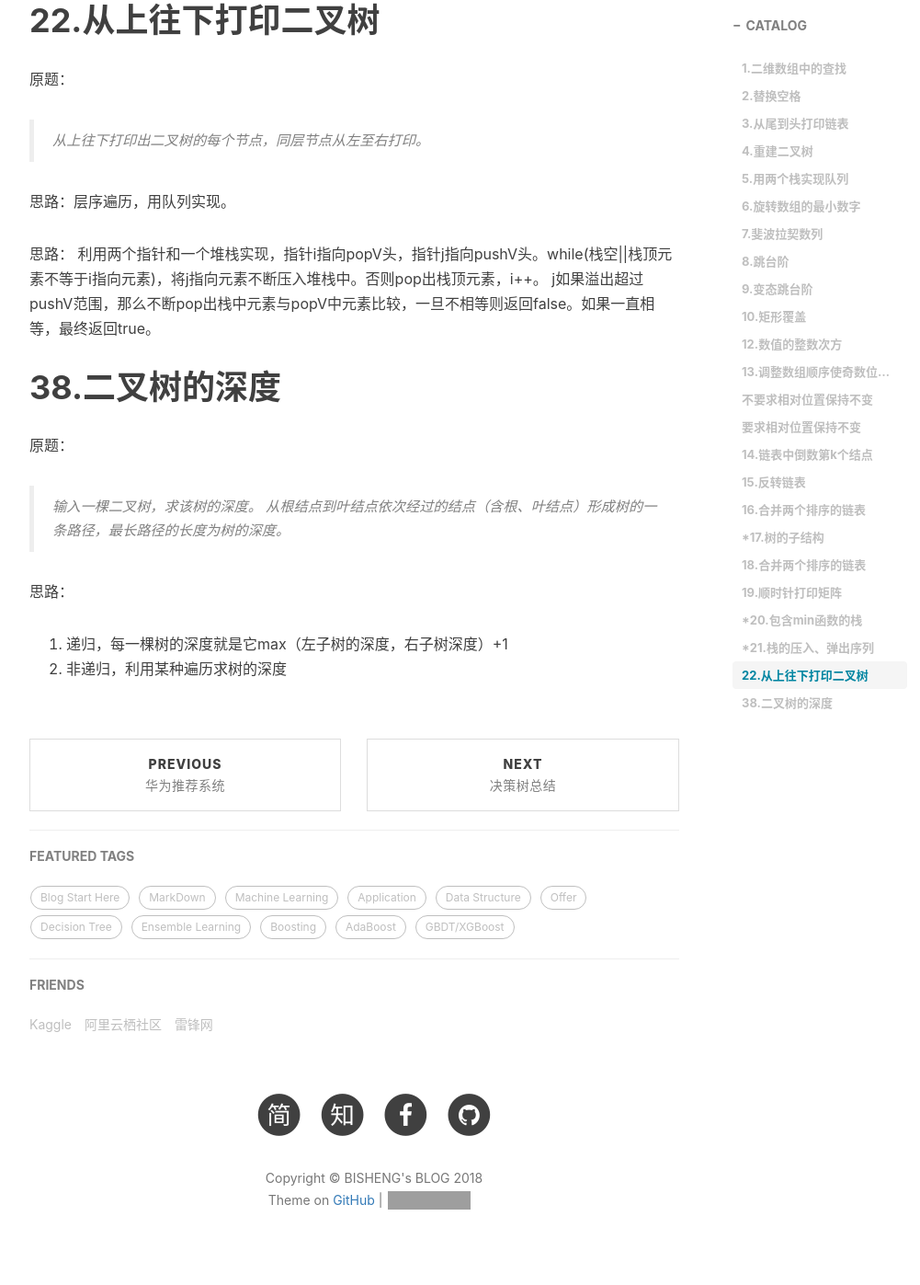
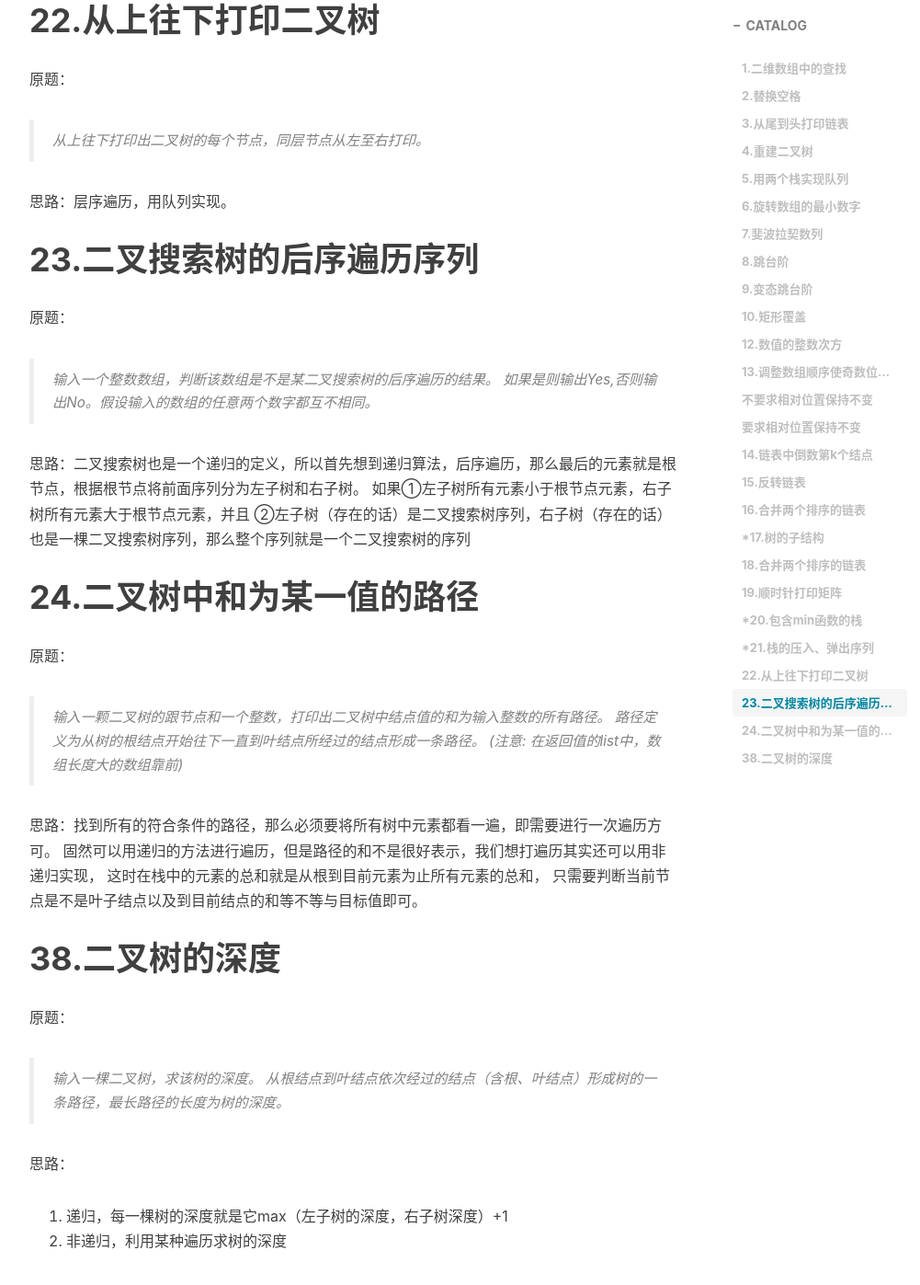
Before and after one commit to BishengSJTU/BishengSJTU.github.io, a Jekyll site: the page built from _posts/2018-12-07-剑指Offer.md, in a window 1280 px wide and 1400 px high, scrolled down 9020 px. Shown: the top 1397 px of the window at 92% size, without its empty margins (233-1234 px from the left). Built offline with Jekyll 4.4.1, drawn with Linux system fonts in a browser that asks for light colours; nearby versions of some CDN libraries; comment, search, counter and statistics services are not loaded; grey boxes are pictures that could not be loaded.

Commit message:
2018-12-14

```diff
--- a/_posts/2018-12-07-剑指Offer.md
+++ b/_posts/2018-12-07-剑指Offer.md
@@ -236,9 +236,25 @@ j如果溢出超过pushV范围，那么不断pop出栈中元素与popV中元素
 
 思路：层序遍历，用队列实现。
 
-思路：
-利用两个指针和一个堆栈实现，指针i指向popV头，指针j指向pushV头。while(栈空||栈顶元素不等于i指向元素)，将j指向元素不断压入堆栈中。否则pop出栈顶元素，i++。
-j如果溢出超过pushV范围，那么不断pop出栈中元素与popV中元素比较，一旦不相等则返回false。如果一直相等，最终返回true。
+# 23.二叉搜索树的后序遍历序列
+原题：
+>输入一个整数数组，判断该数组是不是某二叉搜索树的后序遍历的结果。
+>如果是则输出Yes,否则输出No。假设输入的数组的任意两个数字都互不相同。
+
+思路：二叉搜索树也是一个递归的定义，所以首先想到递归算法，后序遍历，那么最后的元素就是根节点，根据根节点将前面序列分为左子树和右子树。
+如果①左子树所有元素小于根节点元素，右子树所有元素大于根节点元素，并且
+②左子树（存在的话）是二叉搜索树序列，右子树（存在的话）也是一棵二叉搜索树序列，那么整个序列就是一个二叉搜索树的序列
+
+# 24.二叉树中和为某一值的路径
+原题：
+>输入一颗二叉树的跟节点和一个整数，打印出二叉树中结点值的和为输入整数的所有路径。
+>路径定义为从树的根结点开始往下一直到叶结点所经过的结点形成一条路径。
+>(注意: 在返回值的list中，数组长度大的数组靠前)
+
+思路：找到所有的符合条件的路径，那么必须要将所有树中元素都看一遍，即需要进行一次遍历方可。
+固然可以用递归的方法进行遍历，但是路径的和不是很好表示，我们想打遍历其实还可以用非递归实现，
+这时在栈中的元素的总和就是从根到目前元素为止所有元素的总和，
+只需要判断当前节点是不是叶子结点以及到目前结点的和等不等与目标值即可。
 
 # 38.二叉树的深度
 原题：
```
